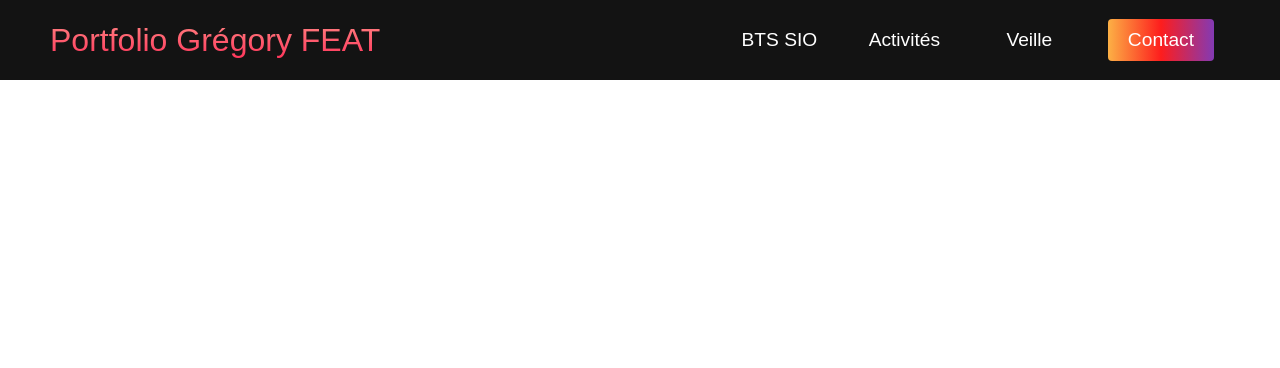
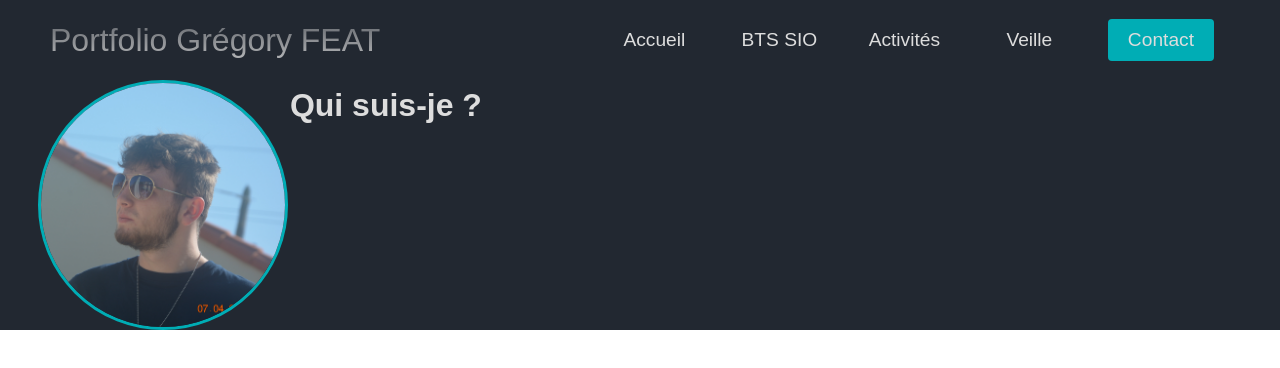
Before and after one commit to Scrilor/Portfolio, a plain HTML site: page index.html in a window 1280 px wide. Drawn offline with Linux system fonts and the light colour scheme.

Commit message:
Navbar + color + profil

```diff
--- a/index.html
+++ b/index.html
@@ -10,13 +10,16 @@
   <body>
     <nav class="navbar">
       <div class="navbar__container">
-        <a href="#home" id="navbar__logo">Portfolio Grégory FEAT</a>
+        <a href="#Accueil" id="navbar__logo">Portfolio Grégory FEAT</a>
         <div class="navbar__toggle" id="mobile-menu">
           <span class="bar"></span>
           <span class="bar"></span>
           <span class="bar"></span>
         </div>
         <ul class="navbar__menu">
+          <li class="navbar__item">
+            <a href="#Accueil" class="navbar__links" id="accueil">Accueil</a>
+          </li>
           <li class="navbar__item">
             <a href="#BTS-SIO" class="navbar__links" id="bts">BTS SIO</a>
           </li>
@@ -32,6 +35,13 @@
         </ul>
       </div>
     </nav>
+    <div class="profil">
+      <div class="profil__container">
+        <h1 class="title" id="profil__title">Qui suis-je ?</h1>
+        <img id="moi"src="moi.jpg">
+
+      </div>
+    </div>
     <script src="script.js"></script>
   </body>
 </html>
--- a/style.css
+++ b/style.css
@@ -7,7 +7,7 @@
   }
 
   .navbar {
-    background: #131313;
+    background: #222831;
     height: 80px;
     display: flex;
     justify-content: center;
@@ -30,10 +30,10 @@
   }
 
   #navbar__logo {
-    background-color: #ff8177;
-    background-image: linear-gradient(to top, #ff0844 0%, #ffb199 100%);
+    background-image: linear-gradient(to top, #dddddd 0%, #393e46 100%);
     background-size: 100%;
     -webkit-background-clip: text;
+    background-clip: text;
     -moz-background-clip: text;
     -webkit-text-fill-color: transparent;
     -moz-text-fill-color: transparent;
@@ -55,7 +55,7 @@
   }
 
   .navbar__links {
-    color: #fff;
+    color: #dddddd;
     display: flex;
     align-items: center;
     justify-content: center;
@@ -84,19 +84,19 @@
     border: none;
     outline: none;
     border-radius: 4px;
-    background: #833ab4;
-    background: -webkit-linear-gradient(to right, #fcb045, #fd1d1d, #833ab4);
-    background: linear-gradient(to right, #fcb045, #fd1d1d, #833ab4);
-    color: #fff;
+    background: #00adb5;
+    /*background: -webkit-linear-gradient(to right, #f7f5f2 , #f0ece5, #956c43);
+    background: linear-gradient(to right, #f7f5f2, #f0ece5, #956c43);*/
+    color: #dddddd;
     transition: all 0.3s ease;
   }
 
   .navbar__links:hover {
-    color: #9518fc;
+    color: #393e46;
     transition: all 0.3s ease;
   }
 
-  @media screen and (max-width: 960px) {
+  @media screen and (max-width: 1070px) {
     .navbar__container {
       display: flex;
       justify-content: space-between;
@@ -120,7 +120,7 @@
     }
 
     .navbar__menu.active {
-      background: #131313;
+      background: #222831;
       top: 100%;
       opacity: 1;
       transition: all 0.5s ease;
@@ -189,3 +189,33 @@
       transform: translateY(-8px) rotate(-45deg);
     }
   }
+
+  .profil {
+    display: flex;
+    background: #222831;
+    width: 100%;
+    padding-left: 3%;
+  }
+
+  #moi {
+    display: flex;
+    justify-content: center;
+    align-items: center;
+    max-width: 250px;
+    border-radius: 50%;
+    border: solid #00adb5 3px;
+    float: left;
+    position: ;
+  }
+
+  .title {
+    display: inline-flex;
+    align-items: center;
+    justify-content: center;
+    color: #dddddd;
+    top: 0;
+    margin-bottom: 10px;
+    height: 50px;
+    width: 195px;
+  }
+}
```
Also changed, not shown: Couleur.txt, moi.jpg (added).
